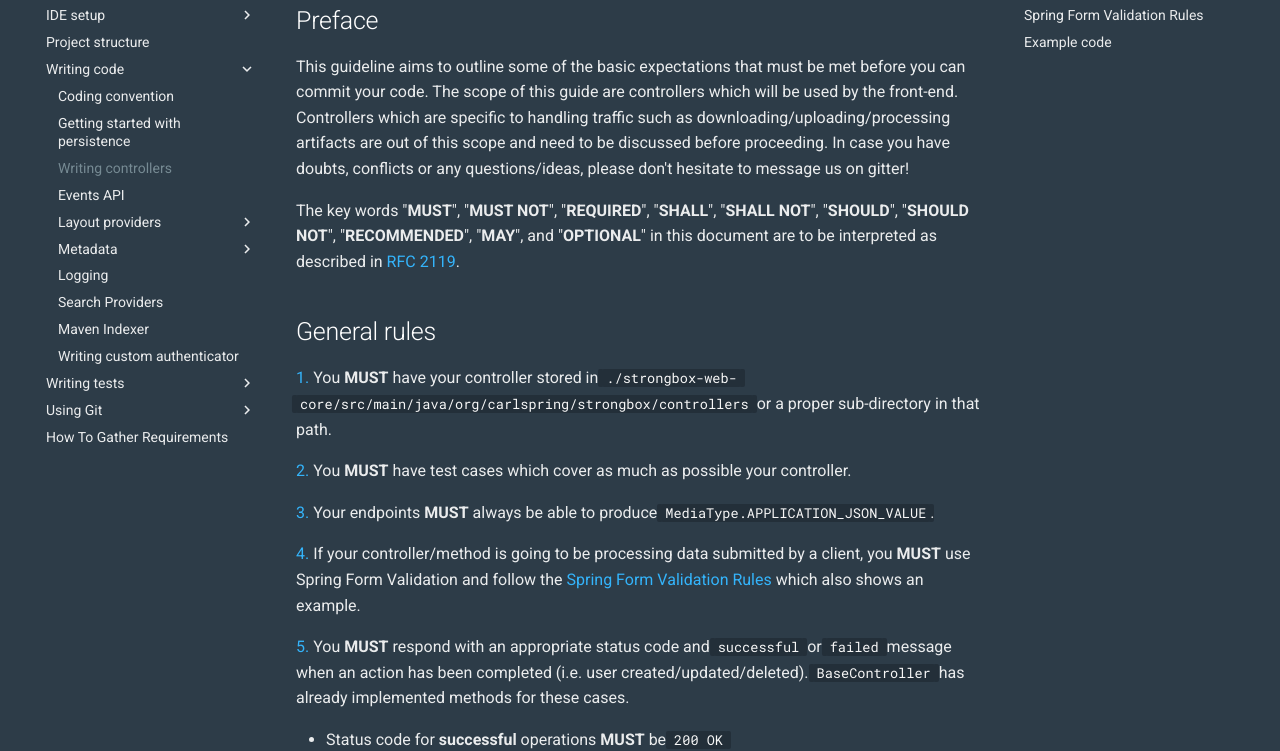
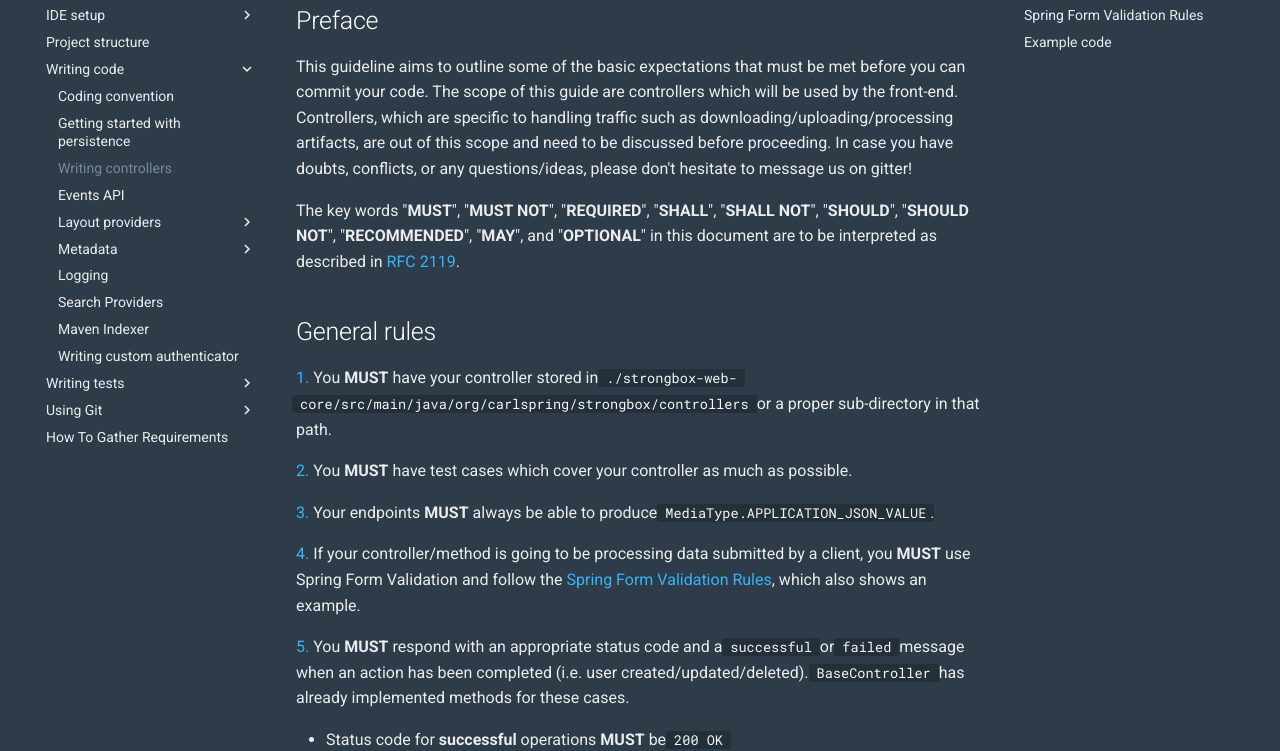
Before and after one commit to strongbox/strongbox-docs, an MkDocs documentation site: the page built from docs/developer-guide/how-to-implement-spring-controllers.md, in a window 1280 px wide and 1400 px high. Shown: the part 225-976 px from the top of the window. Built offline with MkDocs 1.6.1 and Material for MkDocs 9.7.7, drawn with Linux system fonts in a browser that asks for light colours; comment, search, counter and statistics services are not loaded.

```diff
--- a/docs/developer-guide/how-to-implement-spring-controllers.md
+++ b/docs/developer-guide/how-to-implement-spring-controllers.md
@@ -3,9 +3,9 @@
 ## Preface
 
 This guideline aims to outline some of the basic expectations that must be met before you can commit your code. The scope
-of this guide are controllers which will be used by the front-end. Controllers which are specific to handling traffic
-such as downloading/uploading/processing artifacts are out of this scope and need to be discussed before proceeding.
-In case you have doubts, conflicts or any questions/ideas, please don't hesitate to message us on gitter!
+of this guide are controllers which will be used by the front-end. Controllers, which are specific to handling traffic
+such as downloading/uploading/processing artifacts, are out of this scope and need to be discussed before proceeding.
+In case you have doubts, conflicts, or any questions/ideas, please don't hesitate to message us on gitter!
 
 The key words "**MUST**", "**MUST NOT**", "**REQUIRED**", "**SHALL**", "**SHALL NOT**", "**SHOULD**", "**SHOULD NOT**",
 "**RECOMMENDED**", "**MAY**", and "**OPTIONAL**" in this document are to be interpreted as described in [RFC 2119](https://tools.ietf.org/html/rfc2119).
@@ -21,7 +21,7 @@ or a proper sub-directory in that path.
 
 <div id="general-rule-3"></div>
 
-[2.](#general-rule-2) You **MUST** have test cases which cover as much as possible your controller.
+[2.](#general-rule-2) You **MUST** have test cases which cover your controller as much as possible.
 
 <div id="general-rule-4"></div>
 
@@ -30,11 +30,11 @@ or a proper sub-directory in that path.
 <div id="general-rule-5"></div>
 
 [4.](#general-rule-4) If your controller/method is going to be processing data submitted by a client, you **MUST** use
-Spring Form Validation and follow the [Spring Form Validation Rules](#form-validation) which also shows an example.
+Spring Form Validation and follow the [Spring Form Validation Rules](#form-validation), which also shows an example.
 
 <div id="general-rule-5.1"></div>
 
-[5.](#general-rule-5) You **MUST** respond with an appropriate status code and `successful` or `failed` message
+[5.](#general-rule-5) You **MUST** respond with an appropriate status code and a `successful` or `failed` message
 when an action has been completed (i.e. user created/updated/deleted). `BaseController` has already implemented methods for these cases.
 
    - Status code for **successful** operations **MUST** be `200 OK`
```
